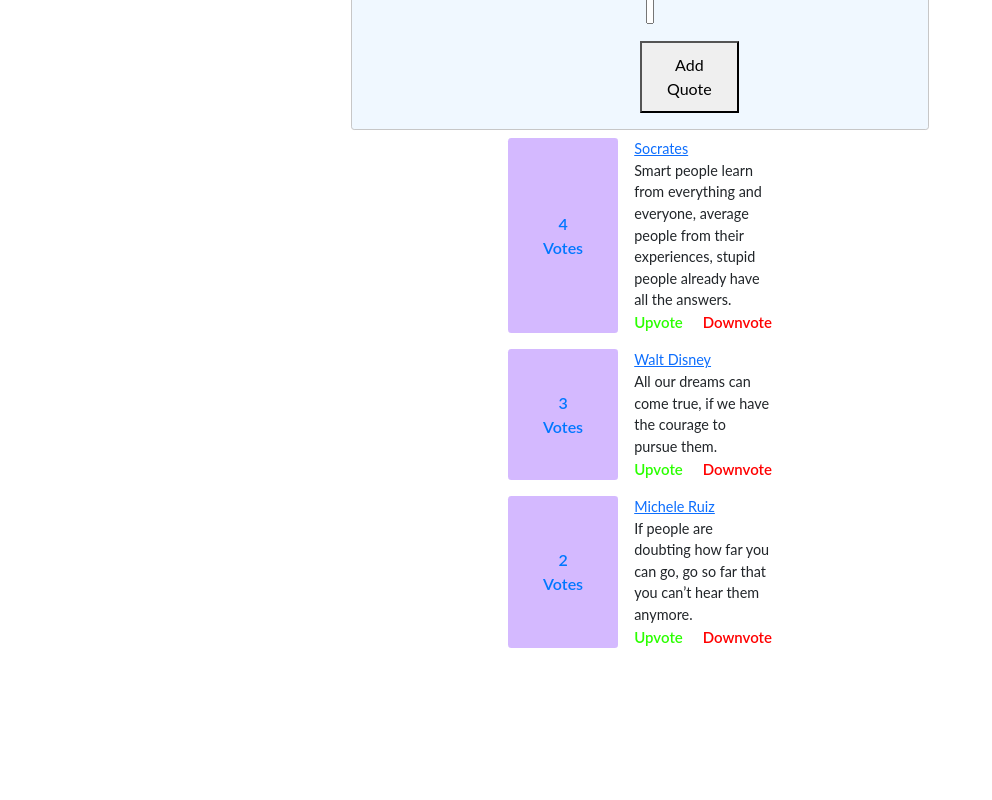
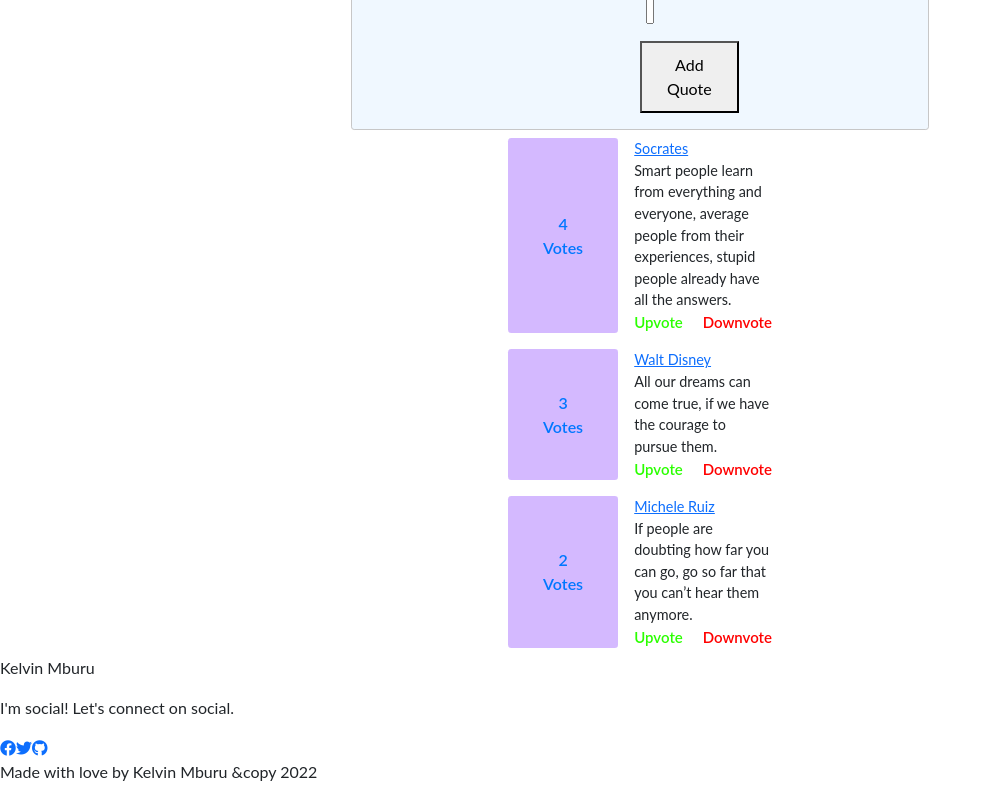
Before and after one commit to kelvinmburu/vote-a-quote, an Angular app: page / in a window 1280 px wide. Shown: the part 639-1439 px from the top of the page, without its empty margins (0-992 px from the left). Before the commit the page ends 1295 px from the top, so only its background shows below. Built offline with nearby package versions, Linux system fonts and the light colour scheme.

Commit message:
refactor: added font awesome links and footer

```diff
--- a/src/app/app.component.html
+++ b/src/app/app.component.html
@@ -1,3 +1,26 @@
+<!DOCTYPE html>
+<html lang="en">
+
+<head>
+<title>Vote a Quote</title>
+
+<link
+rel="stylesheet"
+href="https://cdnjs.cloudflare.com/ajax/libs/font-awesome/6.0.0/css/all.min.css"
+integrity="sha512-9usAa10IRO0HhonpyAIVpjrylPvoDwiPUiKdWk5t3PyolY1cOd4DSE0Ga+ri4AuTroPR5aQvXU9xC6qOPnzFeg=="
+crossorigin="anonymous"
+referrerpolicy="no-referrer"
+/>
+
+<link
+rel="stylesheet"
+href="https://cdnjs.cloudflare.com/ajax/libs/font-awesome/5.15.3/css/all.min.css"
+integrity="sha512-iBBXm8fW90+nuLcSKlbmrPcLa0OT92xO1BIsZ+ywDWZCvqsWgccV3gFoRBv0z+8dLJgyAHIhR35VZc2oM/gI1w=="
+crossorigin="anonymous"
+referrerpolicy="no-referrer"
+/>
+</head>
+
 <!-- Navbar -->
 <nav class="navbar navbar-light bg-dark" role="navigation">
   <div class="container-fluid">
@@ -16,6 +39,7 @@
     <h2>Vote<span class="main-text"> a Quote</span></h2>
   </div>
 </div>
+
 
 <div class="container">
   <h3>Post Quote</h3>
@@ -39,3 +63,38 @@
 <div>
   <app-quotes *ngFor="let quote of sortQuotes()" [quote]="quote"></app-quotes>
 </div>
+
+
+<!-- Footer -->
+
+<footer id="connect">
+  <p>Kelvin Mburu</p>
+  <p>I'm social! Let's connect on social.</p>
+  <div class="social-icons">
+    <a href="https://web.facebook.com/Mburuh.Kelvin/"
+      ><i class="fab fa-facebook"></i
+    ></a>
+    <a href="https://twitter.com/mburukelvin_"
+      ><i class="fab fa-twitter"></i
+    ></a>
+    <a href="https://github.com/kelvinmburu"
+      ><i class="fab fa-github"></i
+    ></a>
+  </div>
+  <p class="cpr">Made with love by Kelvin Mburu &copy 2022</p>
+</footer>
+</html>
+
+
+<!DOCTYPE html>
+<html lang="en">
+<head>
+  <meta charset="UTF-8">
+  <meta http-equiv="X-UA-Compatible" content="IE=edge">
+  <meta name="viewport" content="width=device-width, initial-scale=1.0">
+  <title>Document</title>
+</head>
+<body>
+
+</body>
+</html>
```
